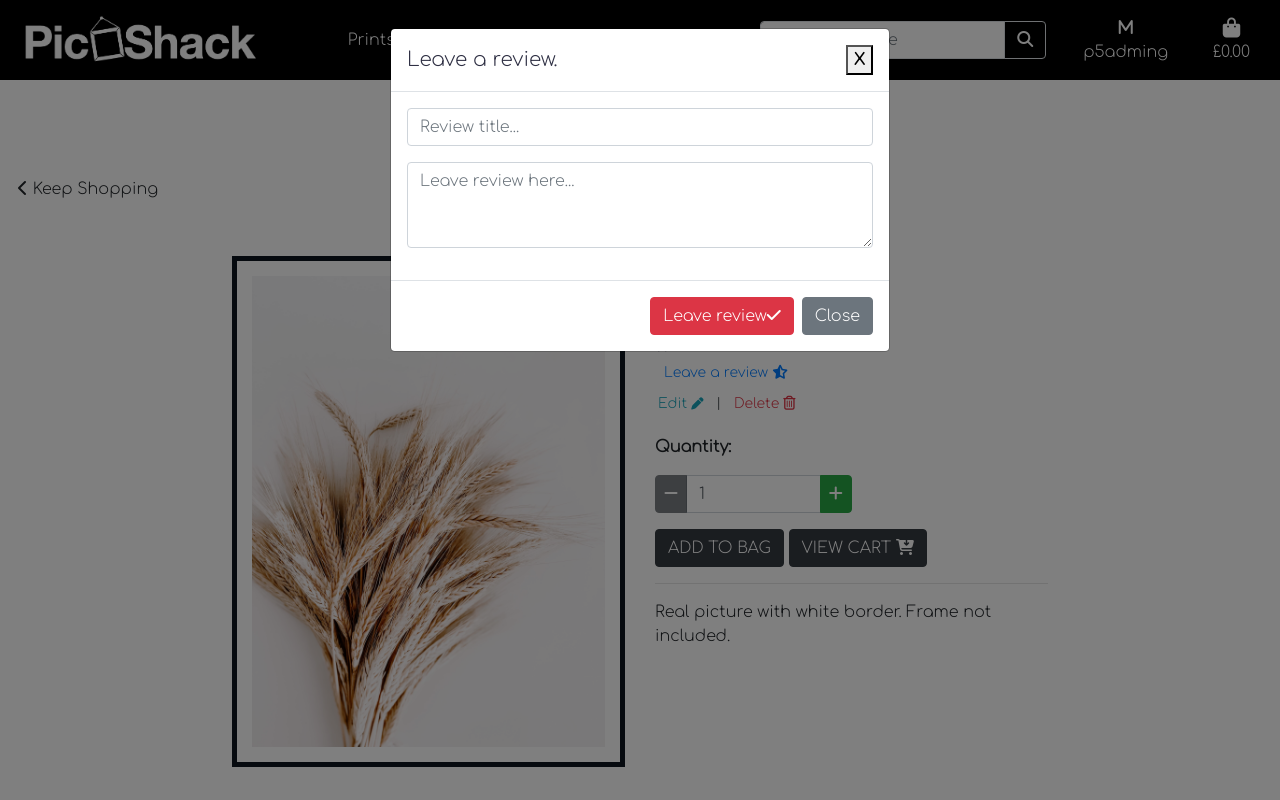
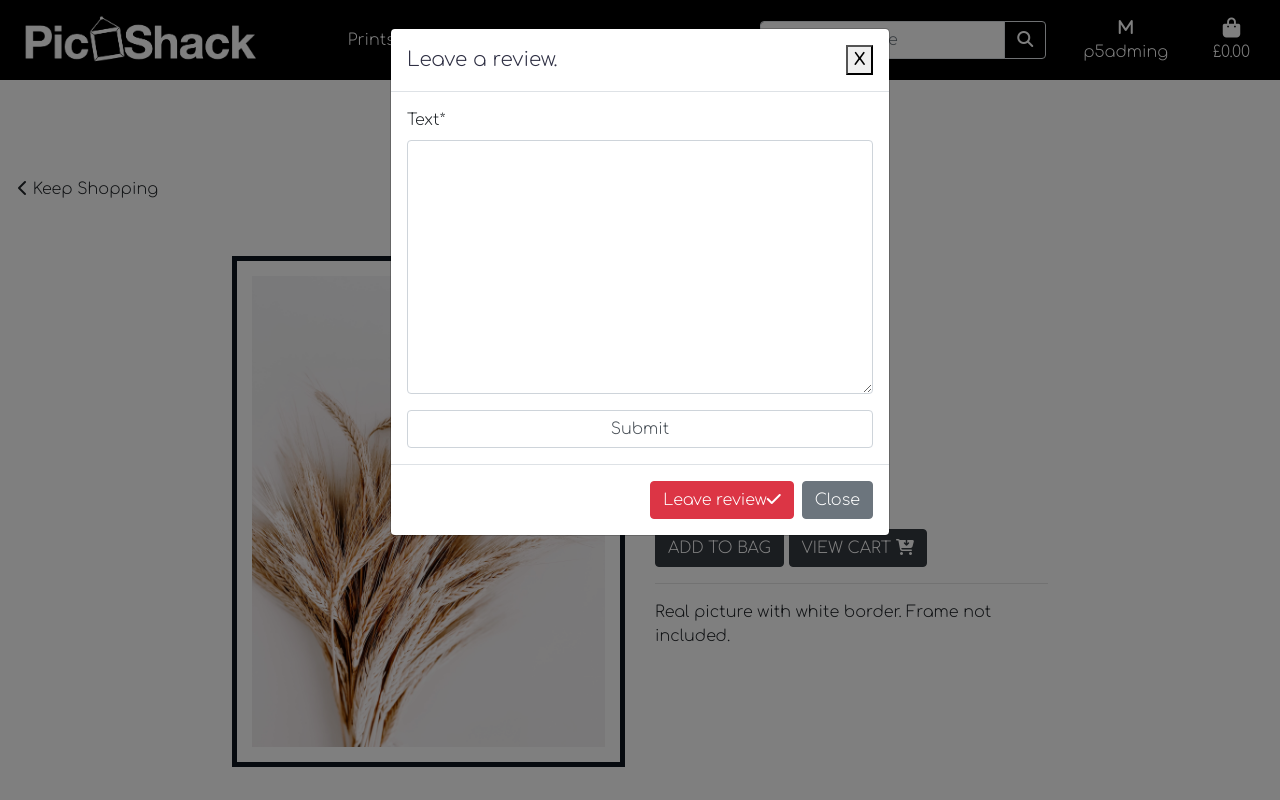
Before and after one commit to MrBertieG/pic-shack-p5, a Django app: page /products/8/ in a window 1280 px wide, after a click on "Leave a review". Run offline with Django 3.2, Linux system fonts and the light colour scheme; a user stored in the database is signed in; data comes from the database, SQL or seed files in the repository; data that the repository does not hold is empty; some libraries are stand-ins or nearby versions.

Commit message:
Add review feature to product detail

```diff
--- a/products/admin.py
+++ b/products/admin.py
@@ -27,7 +27,6 @@ class ReviewAdmin(admin.ModelAdmin):
         'id',
         'user',
         'product',
-        'rate',
         'created_on',
     )
 
--- a/products/forms.py
+++ b/products/forms.py
@@ -25,7 +25,4 @@ class ReviewForm(forms.ModelForm):
 
     class Meta:
         model = Review
-        fields = ('review', 'rate',)
-        widgets = {
-            'review': forms.Textarea(attrs={'cols': 40, 'rows': 3}),
-        }
+        fields = ('text', )
--- a/products/models.py
+++ b/products/models.py
@@ -43,9 +43,8 @@ RATE_CHOICES = [
 class Review(models.Model):
     user = models.ForeignKey(User, on_delete=models.CASCADE,
                                related_name="user_reviews")
-    product = models.ForeignKey(Product, models.CASCADE)
-    review = models.TextField(max_length=250)
-    rate = models.PositiveSmallIntegerField(choices=RATE_CHOICES, blank=True)
+    product = models.ForeignKey(Product, on_delete=models.CASCADE)
+    text = models.TextField(max_length=250)
     created_on = models.DateField(auto_now_add=True)
 
 
@@ -54,4 +53,4 @@ class Review(models.Model):
         ordering = ["-created_on"]
 
     def __str__(self):
-        return self.user.username
+        return str(self.id)
--- a/products/templates/products/includes/add_review.html
+++ b/products/templates/products/includes/add_review.html
@@ -15,8 +15,7 @@
         <div class="row">
             <div class="col-12 col-md-6">
                 <hr>
-                <h2 class="logo-font mb-4">Product Management</h2>
-                <h5 class="text-muted">Add a Product</h5>
+                <h5 class="text-muted">Leave a review!</h5>
                 <hr>
             </div>
         </div>
@@ -25,7 +24,7 @@
             <div class="col-12 col-md-6">
                 <form class="" action="{% url 'review_product' %}" method="POST">
                     {% csrf_token %}
-                    {% for product in products %}
+                    {{form}}
                     <input type="hidden" name="product_id" value="{{product.id}}">
                     {% endfor %}
                     <div class="form-group">
--- a/products/templates/products/product_detail.html
+++ b/products/templates/products/product_detail.html
@@ -51,10 +51,11 @@
                     {% endif %}
                     <br>
                     {% if request.user.is_authenticated %}
-                        <!-- Modal trigger button -->
+                        <!-- Review Modal trigger button -->
                         <button type="button" class="btn btn-sm main-btn ms-2 text-primary" data-toggle="modal" data-target="#reviewModal">
                             Leave a review  <i class="fa-solid fa-star-half-stroke"></i>
                         </button>
+
                         <!-- Modal for activating the review form-->
                         <div class="modal fade" id="reviewModal" tabindex="-1" role="dialog" aria-labelledby="reviewModalLabel" aria-hidden="true">
                             <div class="modal-dialog" role="document">
@@ -63,28 +64,13 @@
                                     <h5 class="modal-title" id="reviewModalLabel">Leave a review.</h5>
                                     <button type="button" class="btn-close" data-dismiss="modal" aria-label="Close"><strong>X</strong></button>
                                 </div>
-
-
-
-
                                     <div class="modal-body">
-                                        <form class="" action="{% url 'product_detail' product.id %}" method="POST">
+                                        <form class="" action="{% url 'review_product' product.id %}" method="POST">
+                                            {{ form | crispy }}
                                             {% csrf_token %}
-                                            {% for product in products %}
-                                            <input type="hidden" name="product_id" value="{{product.id}}">
-                                            {% endfor %}
-                                            <div class="form-group">
-                                                <input type="text" class="form-control" id="exampleFormControlInput1" placeholder="Review title...">
-                                              </div>
-                                              <div class="form-group">
-                                                <textarea class="form-control" id="exampleFormControlTextarea1" rows="3" placeholder="Leave review here..."></textarea>
-                                              </div>
+                                              <input type="submit" class="form-control" id="exampleFormControlInput1" placeholder="Leave review">
                                         </form>
                                     </div>
-
-
-
-
                                     <div class="modal-footer">
                                         <div class="btn d-inline-block btn-danger">
                                             <a class="text-decoration-none delete-anchor text-white" href="{% url 'review_product' product.id %}">Leave review<i class="fa-solid fa-check"></i></a>
@@ -184,10 +170,9 @@
             </div>
         </div>
         <div class="row">
-            {% for review in reviews %}
-            <p>{{review.user.username}}</p>
-            <p>{{review.created_on}}</p>
-            <p>{{review.comment}}</p>
+            {% for reviews in review %}
+                <p>{{ reviews.text }}</p>
+                <p>{{ reviews.user }}</p>
             {% endfor %}
         </div>
     </div>
@@ -202,8 +187,9 @@
         <div class="col text-dark d-flex justify-content-left m-5 w-80">
         <p>Picshack loves trends and that’s why we always ensure we offer you the newest of the new in posters and prints.
             We are continuously expanding our range and we regularly add new designs by talented designers, photographers and illustrators.</p>
-            </div>
+        </div>
     </div>
+
 
 {% endblock %}
 
--- a/products/views.py
+++ b/products/views.py
@@ -1,4 +1,5 @@
-from django.shortcuts import render, redirect, reverse, get_object_or_404, HttpResponse, HttpResponseRedirect
+from django.http import HttpResponseRedirect, HttpResponse
+from django.shortcuts import render, redirect, reverse, get_object_or_404
 from django.contrib import messages
 from django.contrib.auth.decorators import login_required
 from django.db.models import Q
@@ -64,11 +65,13 @@ def product_detail(request, product_id):
     """ A view to show individual product details """
 
     product = get_object_or_404(Product, pk=product_id)
-    review = Review.objects.filter(pk=product_id)
+    form = ReviewForm()
+    review = Review.objects.order_by('created_on')
 
     context = {
         'product': product,
-        'reviews': review,
+        'form': form,
+        'review': review,
     }
 
     return render(request, 'products/product_detail.html', context)
@@ -143,22 +146,24 @@ def delete_product(request, product_id):
 
 
 @login_required
-def review_product(request, product_id):
+def review_product(request, product_id, *args):
     """A view to allow a user to leave a review on a product they purchased"""
-    product = get_object_or_404(Product, pk=product_id)
+    if request.method == 'POST':
+        product = get_object_or_404(Product, pk=product_id)
+        review_form = ReviewForm(data=request.POST)
 
-    if request.method == "POST":
-        form = ReviewForm(request.POST)
-        if form.is_valid():
-            form.save(commit=False)
+        if review_form.is_valid():
+            product = get_object_or_404(Product, pk=product_id)
+            review_form.instance.user = request.user
+            review = review_form.save(commit=False)
+            review.user = request.user
+            review.product = product
+            review.save()
             messages.success(request, 'Successfully added review!')
+            return HttpResponseRedirect(reverse('product_detail', args=[product_id]))
 
-        else:
-            form = ReviewForm()
+    else:
+        review_form = ReviewForm()
+        messages.error(request, "Error in the form, cannot post review!")
 
-            template = 'products/product_detail.html'
-            context = {
-                'form': form,
-            }
-
-            return render(request, template, context)
+    return redirect(reverse('product_detail', args=[product_id]))
```
Also changed, not shown: products/templates/products/includes/edit_review.html (+14 -0 lines), products/migrations/0009_remove_review_rate.py (added), products/migrations/0010_rename_review_review_text.py (added).
